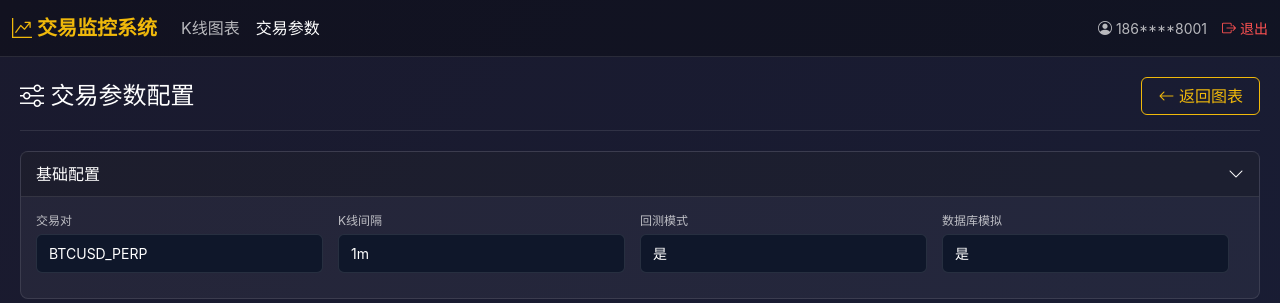
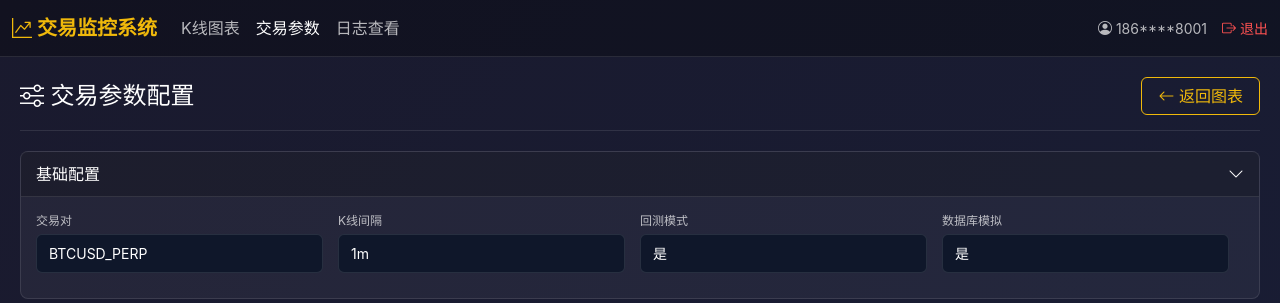
Before and after one commit to zhaosuqi/monipan1, a Flask app: template web/templates/trade_params.html in a window 1280 px wide. Shown: the top 303 px of the page. Run offline with Flask 3, Linux system fonts and the light colour scheme; the template is opened without the code that fills it, so the values that code supplies are empty.

Commit message:
在各页面导航栏添加日志入口
- K线图页面添加日志链接
- 交易参数页面添加日志链接

Co-Authored-By: Claude Opus 4.6 <noreply@anthropic.com>

```diff
--- a/web/templates/kline_chart.html
+++ b/web/templates/kline_chart.html
@@ -468,6 +468,7 @@
                 <span style="color: #2b3139; margin: 0 8px;">|</span>
                 <a href="/" class="nav-link" style="color: #f0b90b; text-decoration: none; font-size: 13px; padding: 4px 12px;">K线图</a>
                 <a href="/params" class="nav-link" style="color: #848e9c; text-decoration: none; font-size: 13px; padding: 4px 12px;">交易参数</a>
+                <a href="/logs" class="nav-link" style="color: #848e9c; text-decoration: none; font-size: 13px; padding: 4px 12px;">日志</a>
             </div>
             <div class="toolbar-right">
                 <div class="refresh-info">
--- a/web/templates/trade_params.html
+++ b/web/templates/trade_params.html
@@ -241,6 +241,9 @@
                     </li>
                     <li class="nav-item">
                         <a class="nav-link active" href="/params">交易参数</a>
+                    </li>
+                    <li class="nav-item">
+                        <a class="nav-link" href="/logs">日志查看</a>
                     </li>
                 </ul>
                 <div class="d-flex align-items-center">
```
